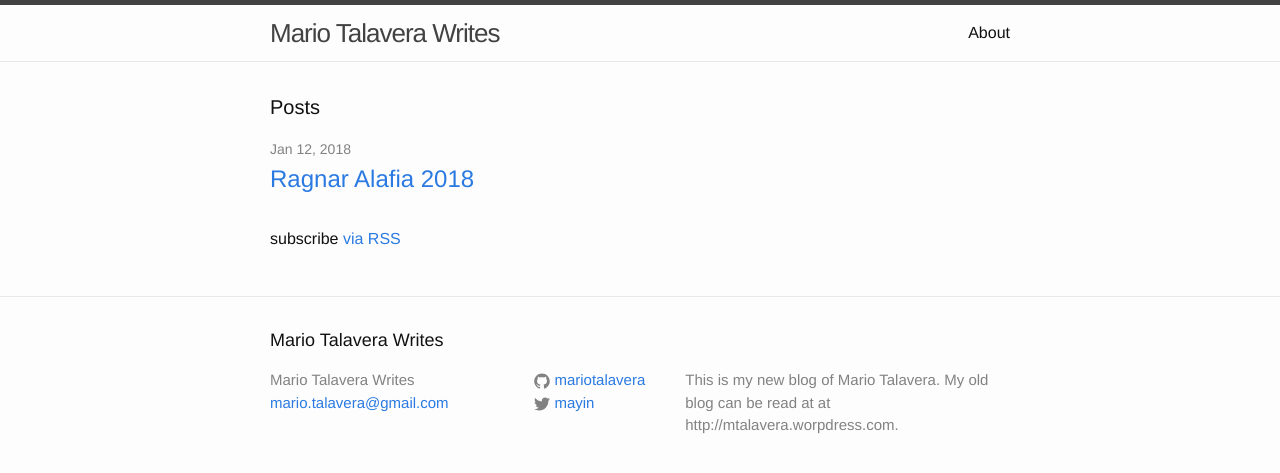
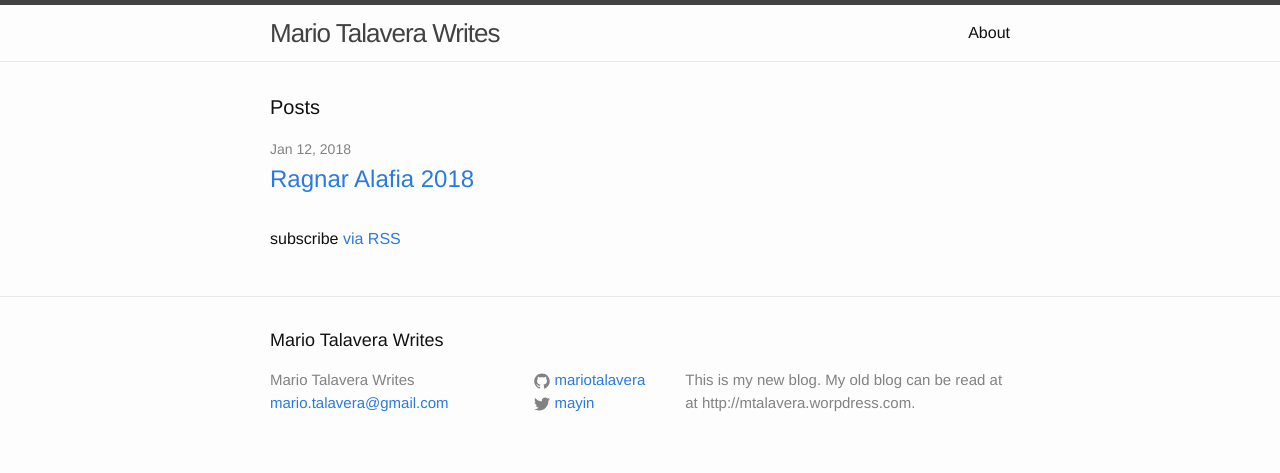
Before and after one commit to mariotalavera/mariotalavera.com, a Jekyll site: the page built from index.html, in a window 1280 px wide. Shown: the top 473 px of the page. Built offline with Jekyll 4.4.1, drawn with Linux system fonts in a browser that asks for light colours; nearby versions of some CDN libraries; comment, search, counter and statistics services are not loaded.

```diff
--- a/_config.yml
+++ b/_config.yml
@@ -9,7 +9,7 @@
 title: Mario Talavera Writes
 email: mario.talavera@gmail.com
 description:  # this means to ignore newlines until "baseurl:"
-  This is my new blog of Mario Talavera.  My old blog can be read at at http://mtalavera.worpdress.com.
+  This is my new blog.  My old blog can be read at at http://mtalavera.worpdress.com.
 baseurl: "" # the subpath of your site, e.g. /blog
 url: "http://www.mariotalavera.com" # the base hostname & protocol for your site
 twitter_username: mayin
```
